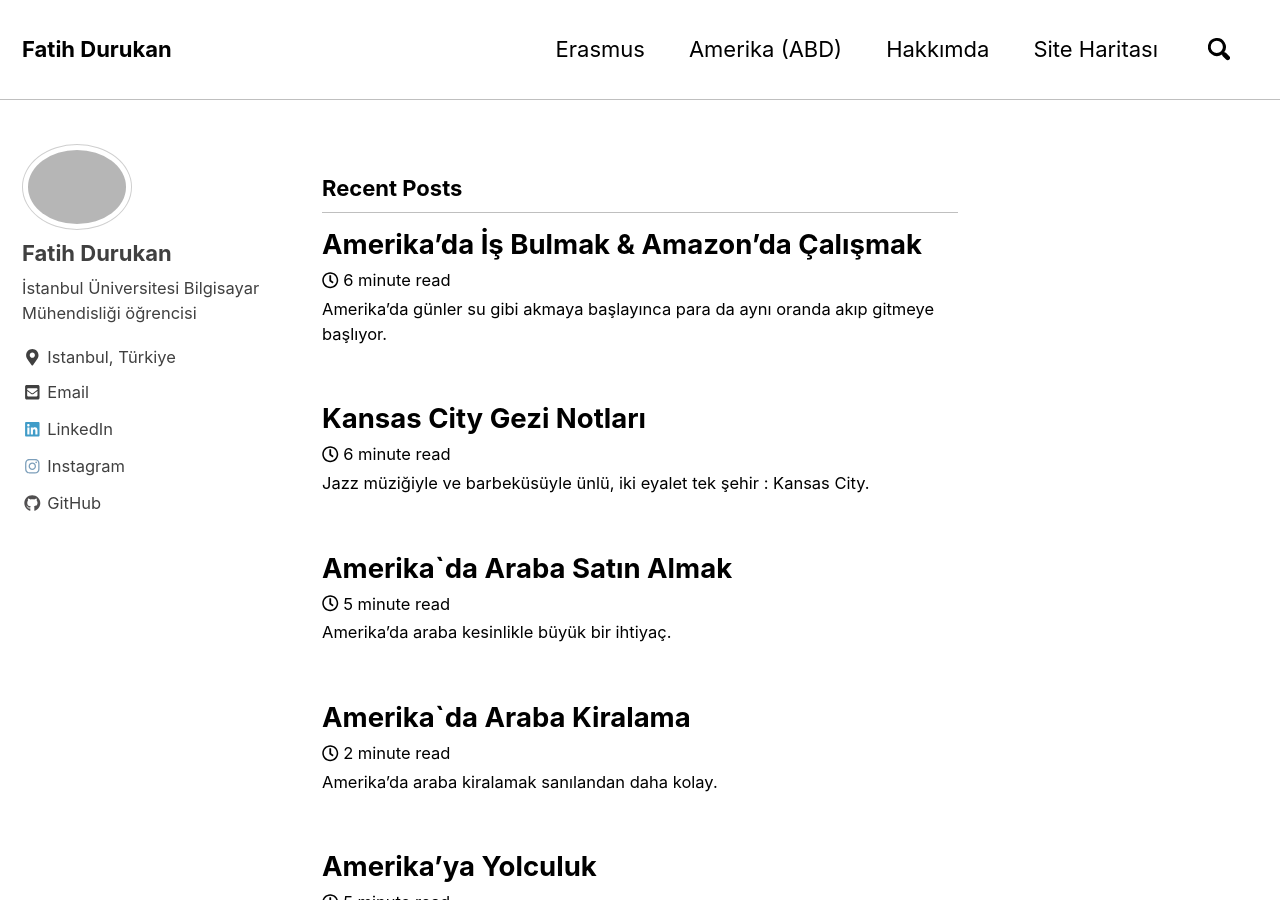
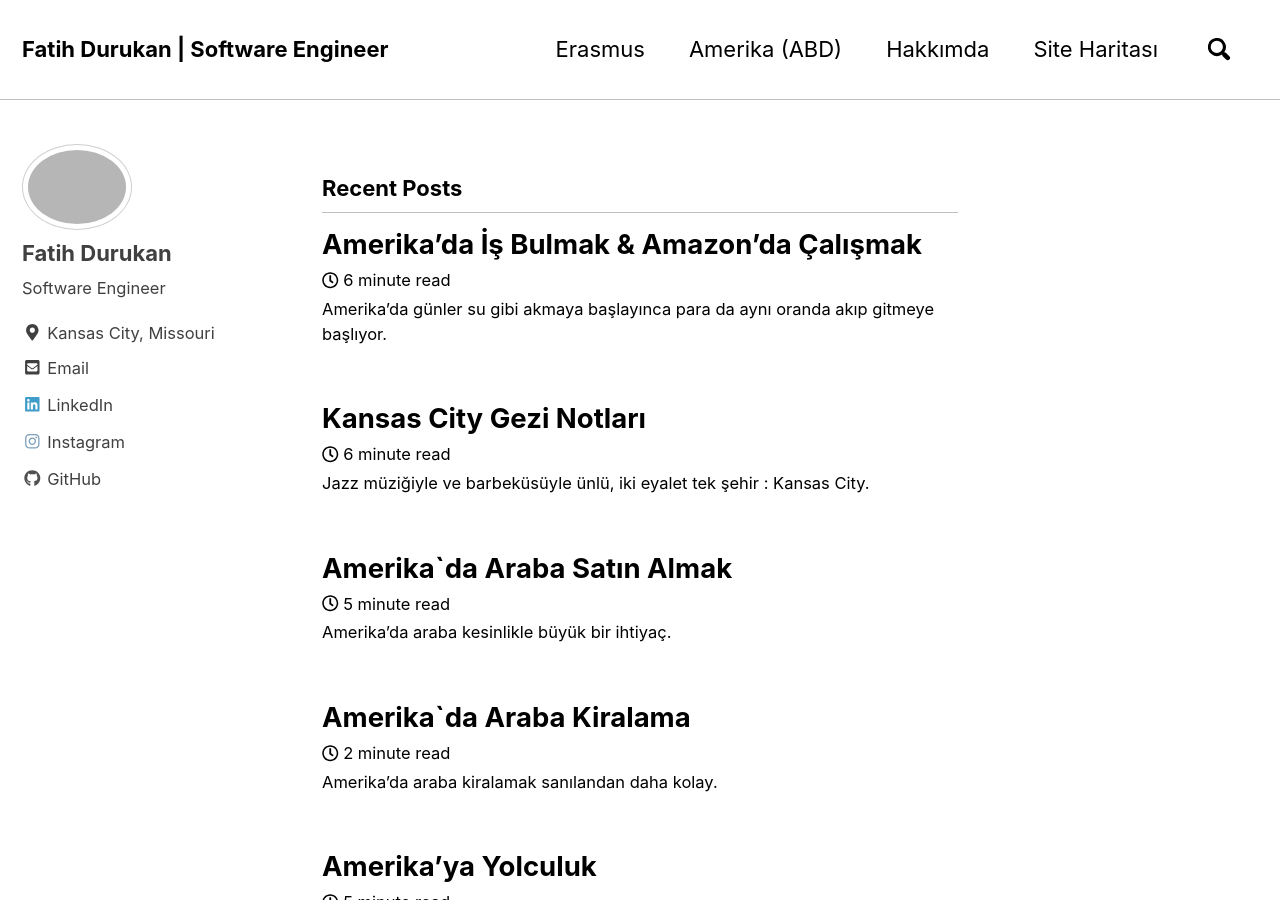
Before and after one commit to fatihdurukan/fatihdurukan.github.io, a Jekyll site: the page built from index.html, in a window 1280 px wide and 900 px high. Built offline with Jekyll 4.4.1, drawn with Linux system fonts in a browser that asks for light colours; nearby versions of some CDN libraries; the list of posts is cut into pages by our own code.

```diff
--- a/_config.yml
+++ b/_config.yml
@@ -9,10 +9,10 @@
 
 # Site Settings
 locale                   : "en-US"
-title                    : "Fatih Durukan"
-title_separator          : "-"
+title                    : "Fatih Durukan | Software Engineer"
+title_separator          : "|"
 name                     : "Fatih Durukan"
-description              : "Ben Fatih Durukan, İstanbul Üniversitesi Bilgisayar Mühendisliği 4. Sınıf öğrencisiyim. İstanbul/Bahçelievler’de yaşıyorum. Java ve teknolojilerini öğrenip/kullanarak kendimi geliştiriyorum.Kodlama ve yazılımla uğraşmanın yanı sıra oryantiring sporu, kayak, tiyatro kulübü, halk oyunları gibi takım ve kulüplerde aktif rol aldım. Ayrıca yeni ülkeler, insanlar keşfetmeyi çok seviyorum."
+description              : "I am Fatih Durukan, a software engineer who is a new grad, in developing both front-end and back-end systems. I interned at a startup where I had the chance to work on many user-facing products that gets hundreds of views everyday! I live in United States."
 url                      : # the base hostname & protocol for your site e.g. "https://mmistakes.github.io"
 baseurl                  : # the subpath of your site, e.g. "/blog"
 repository               : fatihdurukan/fatihdurukan.github.io # GitHub username/repo-name e.g. "mmistakes/minimal-mistakes"
@@ -90,8 +90,8 @@
 author:
   name             : "Fatih Durukan"
   avatar           : /assets/images/bb.jpg # path of avatar image, e.g. "/assets/images/bio-photo.jpg"
-  bio              : "İstanbul Üniversitesi Bilgisayar Mühendisliği öğrencisi"
-  location         : "Istanbul, Türkiye"
+  bio              : "Software Engineer"
+  location         : "Kansas City, Missouri"
   email            : fatihdurukan42@gmail.com
   uri              :
   home             : # null (default), "absolute or relative url to link to author home"
```
Also changed, not shown: 6 other files.
